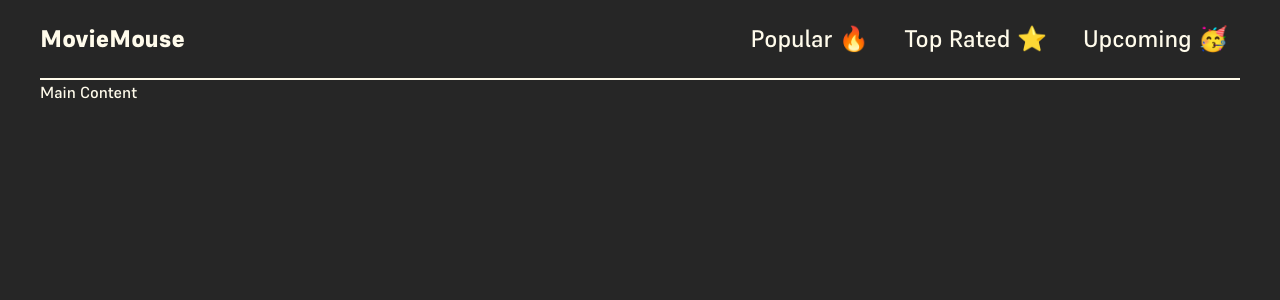
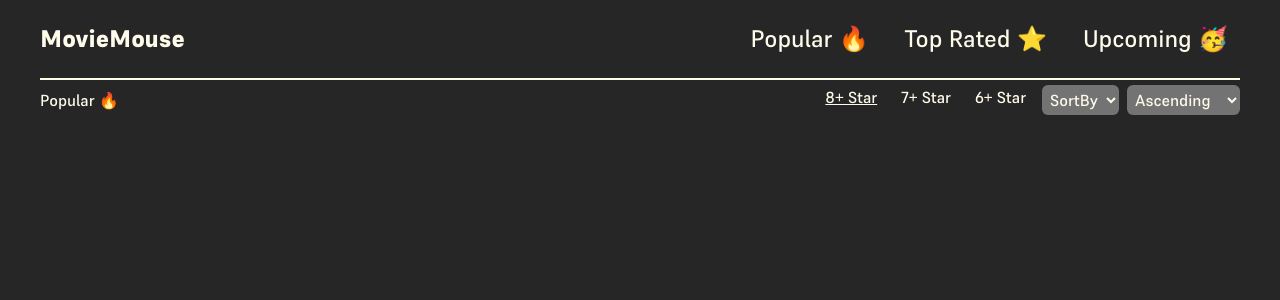
Before and after one commit to mohitchauhan-stack/Movie_Mouse, a React (Vite) app: page / in a window 1280 px wide. Shown: the top 300 px of the page. Built offline with nearby package versions, Linux system fonts and the light colour scheme.

Commit message:
created the sorting-sub navbar

```diff
--- a/src/App.jsx
+++ b/src/App.jsx
@@ -1,3 +1,4 @@
+import Movielist from "./components/Movielist";
 import Navbar from "./components/Navbar";
 
 const App = () => {
@@ -5,7 +6,7 @@ const App = () => {
     <div className="bg-neutral-800 h-screen text-amber-50">
       <div className="conntainer font-supreme font-medium  max-w-300 bg-neutral-800 text-amber-50 mx-auto grid grid-rows-2">
         <Navbar />
-        <main className="main_content h-auto">Main Content</main>
+        <Movielist />
       </div>
     </div>
   );
--- /dev/null
+++ b/src/components/Movielist.jsx
@@ -0,0 +1,38 @@
+const Movielist = () => {
+  return (
+    <section className="main_content h-auto">
+      <header className="movielist_header flex justify-between h-10 items-center">
+        <h2 className="movielist_heading">Popular 🔥</h2>
+        <div className="movielist_fs flex">
+          <ul className="movie_filter flex gap-2">
+            <li className="movie_filter_item px-2 cursor-pointer active:underline underline">
+              8+ Star
+            </li>
+            <li className="movie_filter_item px-2 cursor-pointer">7+ Star</li>
+            <li className="movie_filter_item px-2 cursor-pointer">6+ Star</li>
+          </ul>
+
+          <select
+            name=""
+            id=""
+            className="movie_sorting mx-2 bg-neutral-500 rounded-md p-1"
+          >
+            <option value="">SortBy</option>
+            <option value="">Date</option>
+            <option value="">Rating</option>
+          </select>
+          <select
+            name=""
+            id=""
+            className="movie_sorting bg-neutral-500 rounded-md p-1"
+          >
+            <option value="">Ascending</option>
+            <option value="">Descending</option>
+          </select>
+        </div>
+      </header>
+    </section>
+  );
+};
+
+export default Movielist;
```
